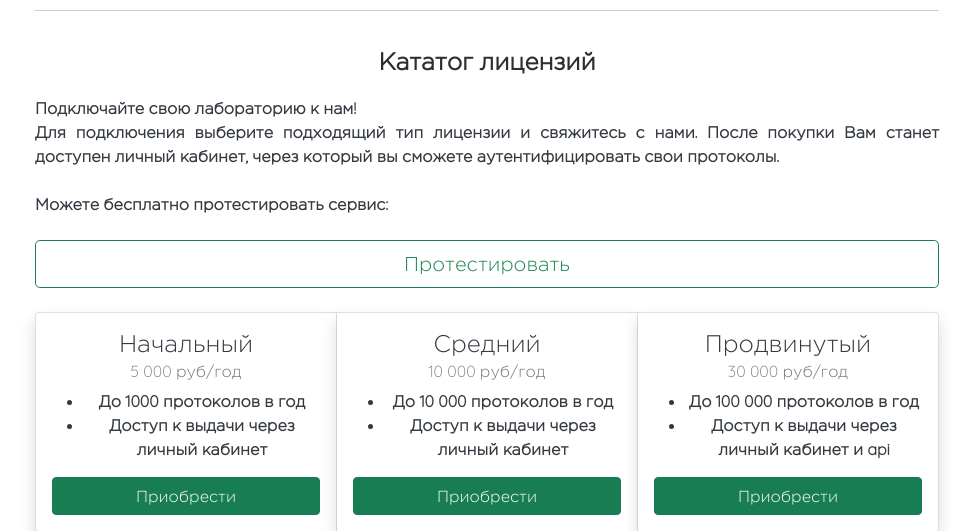
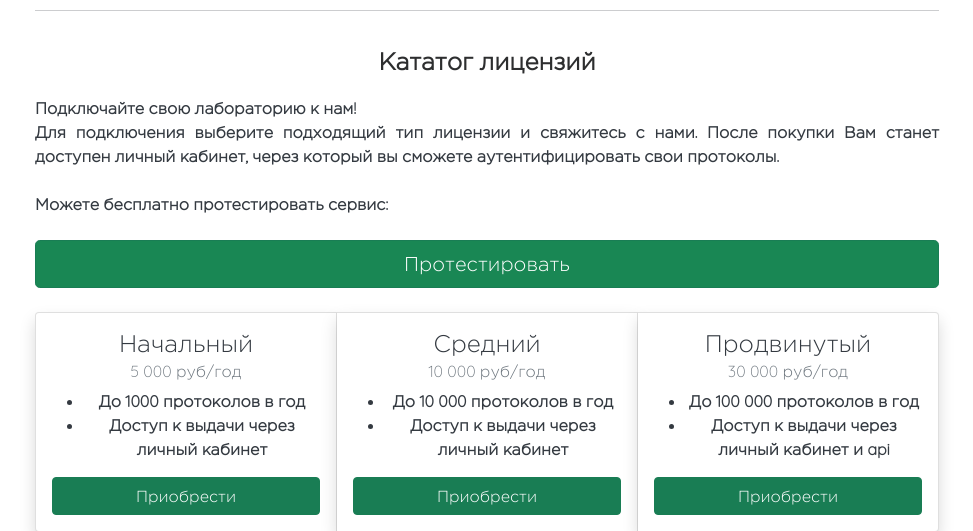
Before and after one commit to tnick1502/report_authentication, a FastAPI app: page / in a window 1280 px wide. Shown: the part 1723-2254 px from the top of the page, without its empty margins (153-1126 px from the left). Run offline with FastAPI, Linux system fonts and the light colour scheme; parts of the project's set-up code (start-up, migrations or seed data) failed here and were passed over; some libraries are stand-ins or nearby versions.

Commit message:
Кнопочка

```diff
--- a/app/templates/index.html
+++ b/app/templates/index.html
@@ -56,7 +56,7 @@ block content_title %} Проект GEOREPORT {% endblock %} {% block content %}
 
 		<br>
 
-		<a class="btn-test btn btn-outline-success btn-lg w-100 w-lg-50 align-center" href="mailto:tnick1502@mail.ru" id="btn-test">Протестировать</a>
+		<a class="btn-test btn btn-success btn-lg w-100 w-lg-50 align-center" href="mailto:tnick1502@mail.ru" id="btn-test">Протестировать</a>
 
 		<br>
 
```
